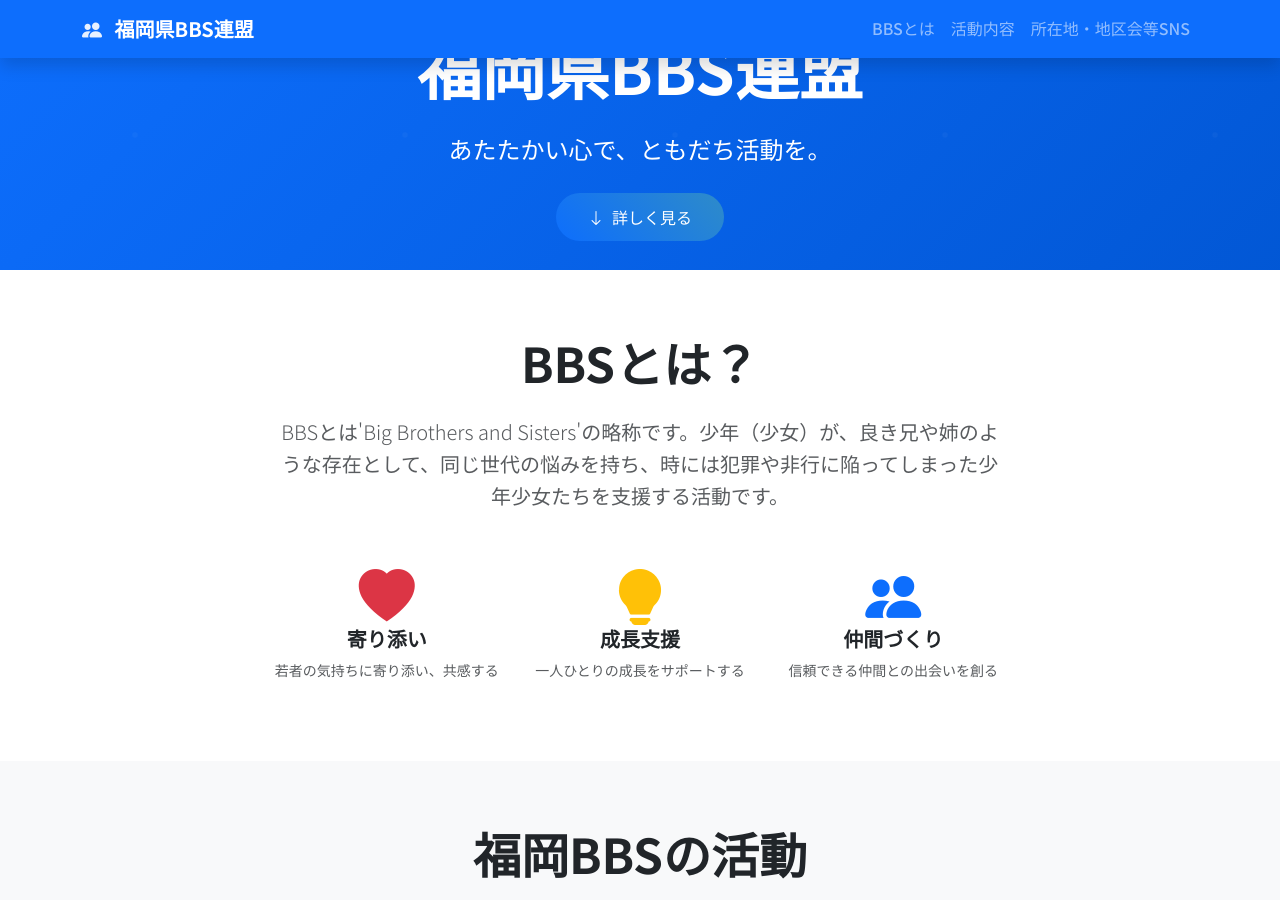
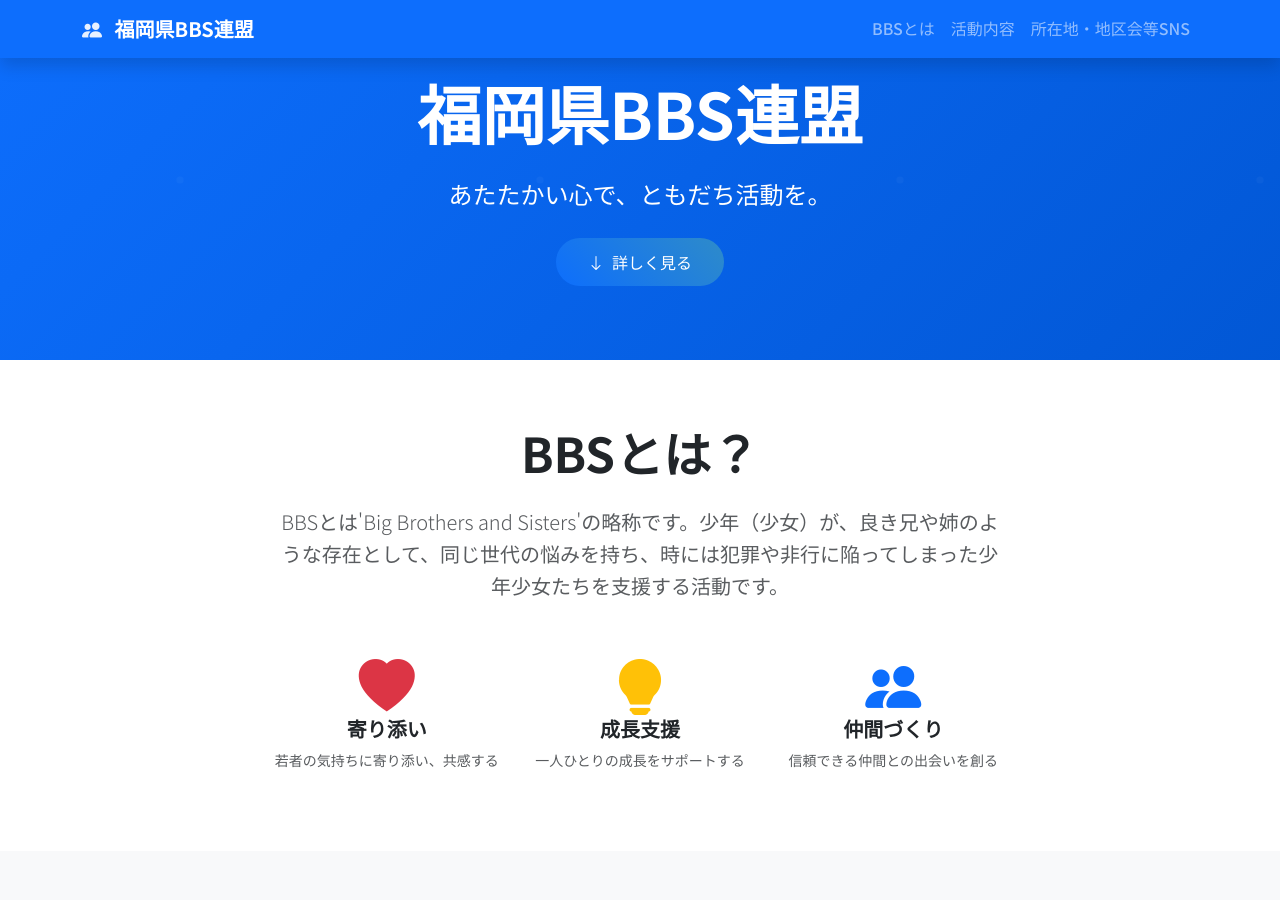
Before and after one commit to fukuokaprefbbs/fukuokaprefbbs.github.io, a Jekyll site: the page built from index.html, in a window 1280 px wide and 900 px high. Built offline with Jekyll 4.4.1, drawn with Linux system fonts in a browser that asks for light colours.

Commit message:
Update: heroセクションを短くしすぎた

```diff
--- a/assets/css/main.scss
+++ b/assets/css/main.scss
@@ -33,7 +33,7 @@ body {
 
 // ヒーローセクション
 .hero-section {
-    min-height: 30vh;
+    min-height: 40vh;
     background: linear-gradient(135deg, $primary-color 0%, darken($primary-color, 10%) 100%);
     position: relative;
 
```
